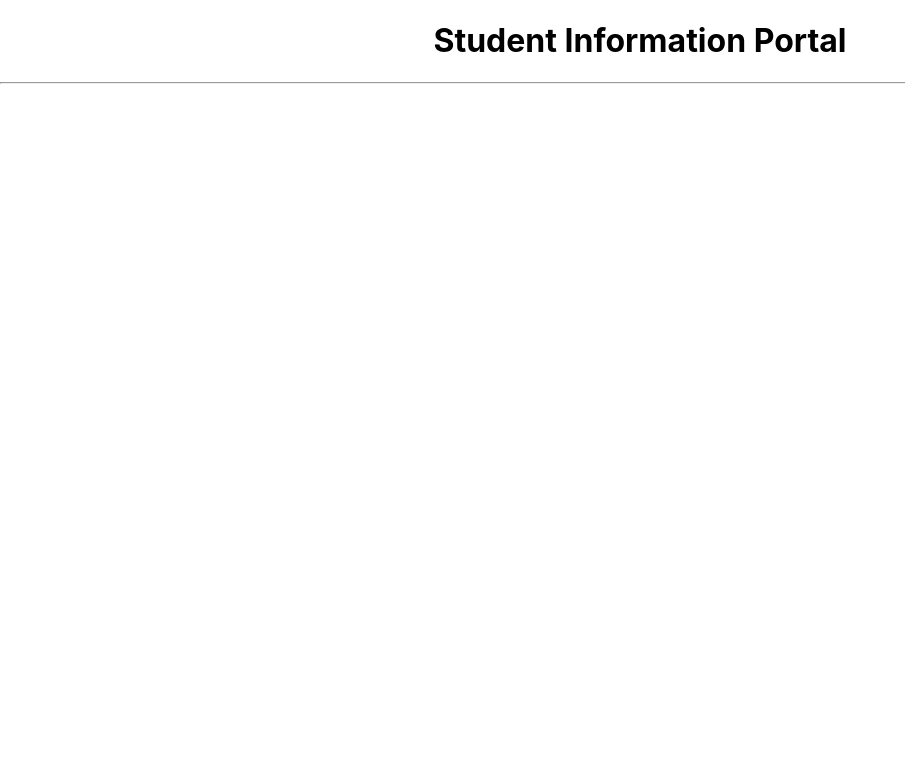
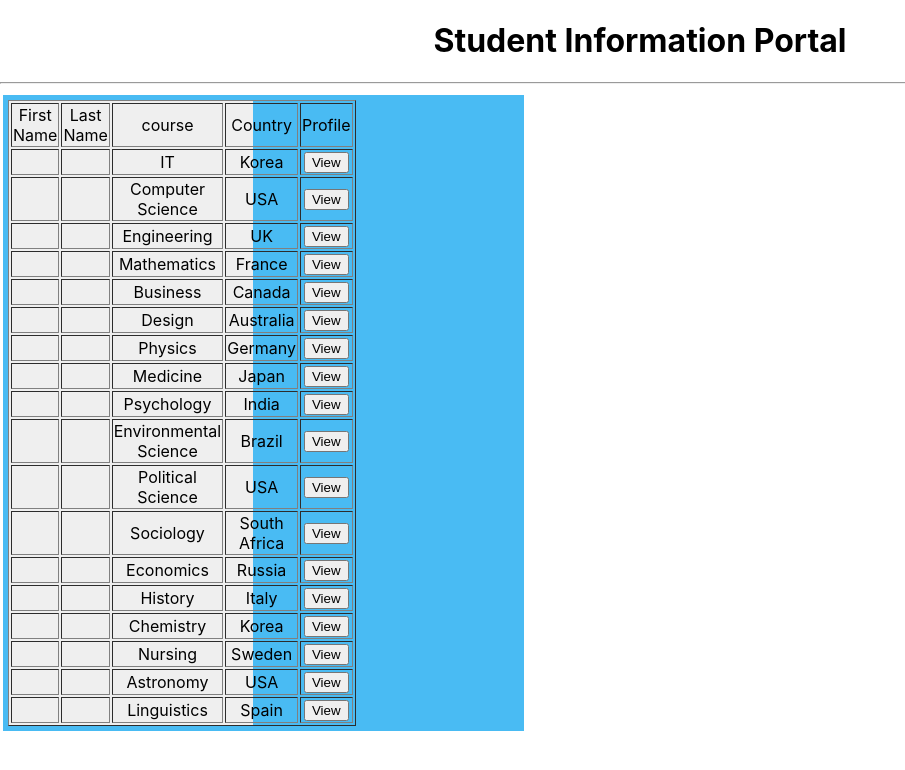
Before and after one commit to chamithjeewantha/Student_Information_portal_project, a React (Create React App) app in the folder studentapp/: page / in a window 1280 px wide. Shown: the top 770 px of the page, without its empty margins (0-905 px from the left). Built offline with nearby package versions, Linux system fonts and the light colour scheme.

Commit message:
view button added

```diff
--- a/studentapp/src/App.js
+++ b/studentapp/src/App.js
@@ -1,7 +1,6 @@
-import logo from './logo.svg';
 import './App.css';
 import { students } from './data/StudentsDb';
-import studentTable from './components/studentTable';
+import StudentTable from './components/studentTable';
 
 function App() {
   return (
@@ -12,7 +11,7 @@
       <tbody>
         <tr>
           <td>
-            <studentTable students={students}/>
+            <StudentTable students={students}/>
             </td>
         </tr>
         </tbody>
--- a/studentapp/src/components/studentTable.js
+++ b/studentapp/src/components/studentTable.js
@@ -1,17 +1,18 @@
 import "../assests/css/compo.css"
-export default function studentTable(props){
+
+export default function StudentTable(props){
 
     return(
         <div className="outerDiv">
             <div className="leftDiv">
-                <table>
+                <table border="1">
                     <thead>
                         <tr>
                             <td>First Name</td>
                             <td>Last Name</td>
                             <td>course</td>
                             <td>Country</td>
-
+                            <td>Profile</td>
                         </tr>
                     </thead>
                     <tbody>
@@ -22,7 +23,7 @@
                             <td>{student.lastname}</td>
                             <td>{student.course}</td>
                             <td>{student.address.country}</td>
-
+                            <td><button>View</button></td>
                         </tr>
                         )
                     }
```
